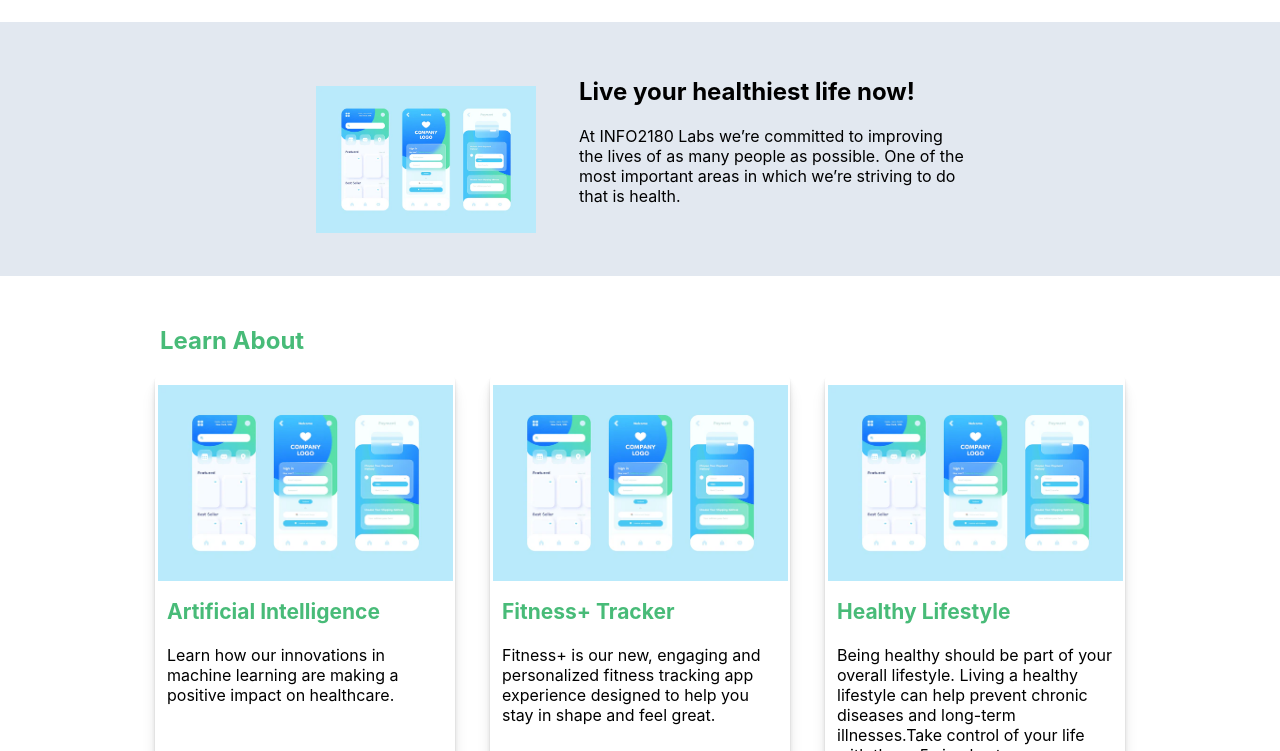
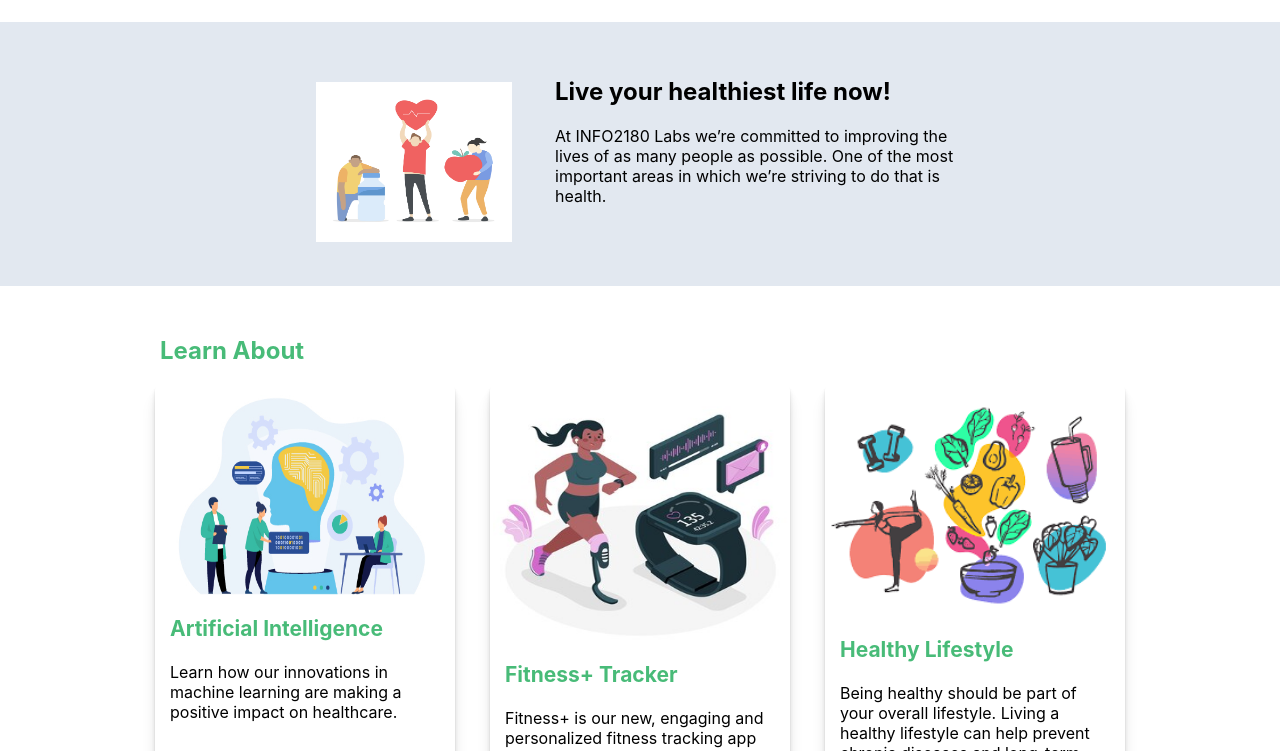
Before and after one commit to flywithkye/info2180-project1, a plain HTML site: page index.html in a window 1280 px wide. Shown: the part 49-800 px from the top of the page. Drawn offline with Linux system fonts and the light colour scheme.

Commit message:
Updated css and pics

```diff
--- a/index.html
+++ b/index.html
@@ -26,7 +26,7 @@
         <section class="overview-hero">
             <div class="container">
                 <div class="overview-hero-image">
-                    <img src="pic.png" alt="">
+                    <img src="goodhealth.jpg" alt="">
                 </div>
                 <div class="overview-hero-text">
                     <h2>Live  your healthiest life now!</h2>
@@ -39,21 +39,21 @@
                 <h2>Learn About</h2>
                 <div class="cards">
                     <div class="card">
-                        <img src="pic.png" alt="">
+                        <img src="ai_tech.jpg" alt="">
                         <div class="card-body">
                             <h3>Artificial Intelligence</h3>
                             <p>Learn how our innovations in machine learning are making a positive impact on healthcare.</p>
                         </div>
                     </div>
                     <div class="card">
-                        <img src="pic.png" alt="">
+                        <img src="tracker.jpg" alt="">
                         <div class="card-body">
                             <h3>Fitness+ Tracker</h3>
                             <p>Fitness+ is our new, engaging and personalized fitness tracking app experience designed to help you stay in shape and feel great.</p>
                         </div>
                     </div>
                     <div class="card">
-                        <img src="pic.png" alt="">
+                        <img src="lifestyle.png" alt="">
                         <div class="card-body">
                             <h3>Healthy Lifestyle</h3>
                             <p>Being healthy should be part of your overall lifestyle. Living a healthy lifestyle can help prevent chronic diseases and long-term illnesses.Take control of your life with these 5 simple steps.</p>
@@ -77,7 +77,7 @@
             <div class="container">
                 <h2>Recent Stories</h2>
                 <article>
-                    <img src="pic.png" alt="">
+                    <img src="doctor.png" alt="">
                     <div class="article-body">
                         <h3>Dr. Christopher Turk has spent his entire career caring for people’s health and wellbeing.</h3>
                         <p>After years in the healthcare system, Dr. Christopher Turk is bringing together groups of people across the world to take on big healthcare challenges through groundbreaking research and developing tools that support better care.</p>
@@ -85,7 +85,7 @@
                     </div>
                 </article>
                 <article>
-                    <img src="pic.png" alt="">
+                    <img src="covid_testing.jpg" alt="">
                     <div class="article-body">
                         <h3>INFO2180 Labs collaborates with the Ministry of Health and Ministry of Education on COVID-19 Risk Screening and Testing</h3>
                         <p>INFO2180 Labs, in collaboration with the Ministry of Health and Wellness and Ministry of Education, will launch a pilot project intended to expand access to COVID-19 risk screening and testing for high risk individuals in the parishes of Kingston and St. Andrew.</p>
--- a/styles.css
+++ b/styles.css
@@ -83,7 +83,7 @@
 .overview-hero .container {
     align-items: center;
     justify-content: center;
-    height: 200px;
+    height: 210px;
     width: 45%;
     padding: 19px;
     padding-top: 35px;
@@ -92,9 +92,9 @@
 .overview-hero-image img {
     float: left;
     margin-right: 43px;
-    margin-top: 29px;
-    width: 220px;
-    max-height: 220px;
+    margin-top: 25px;
+    width: 196px;
+    height: 160px;
 }
 
 .cards {
@@ -112,7 +112,7 @@
     box-shadow: rgba(0, 0, 0, 0.07) 0px 1px 1px, rgba(0, 0, 0, 0.07) 0px 2px 2px, rgba(0, 0, 0, 0.07) 0px 4px 4px, rgba(0, 0, 0, 0.07) 0px 8px 8px,
                 rgba(0, 0, 0, 0.07) 0px 16px 16px;
     width: 300px;
-    height: 425px;
+    height: 447px;
     align-items: center;
     justify-content: center;
 }
@@ -124,10 +124,12 @@
     margin-left: auto;
     margin-right: auto;
     width: 295px;
+    min-height: 200px;
+    max-height: 246px;
 }
 
 .card-body {
-    padding: 12px;
+    padding: 15px;
     justify-content: center;
 }
 
@@ -169,7 +171,7 @@
 }
 
 .cta .btn:hover {
-    background: #34905a;
+    background: #34935c;
   }
 
 .cta .btn a:visited{
@@ -194,8 +196,9 @@
 
 article img{
     border-radius: 80%;
-    width: 200px;
-    height: 190px;
+    width: 205px;
+    min-height: 189px;
+    max-height: 196px;
     margin-right: 27px;
     float: left;
     padding: 20px;
@@ -263,7 +266,7 @@
 }
 
 form button:hover{
-    background: #515cc7;
+    background: #4651b3;
 }
 
 .container {
```
Also changed, not shown: ai_tech.jpg (added), covid_testing.jpg (added), doctor.png (added), goodhealth.jpg (added), lifestyle.png (added), pic.png (deleted), tracker.jpg (added), ui-app.png (deleted).
